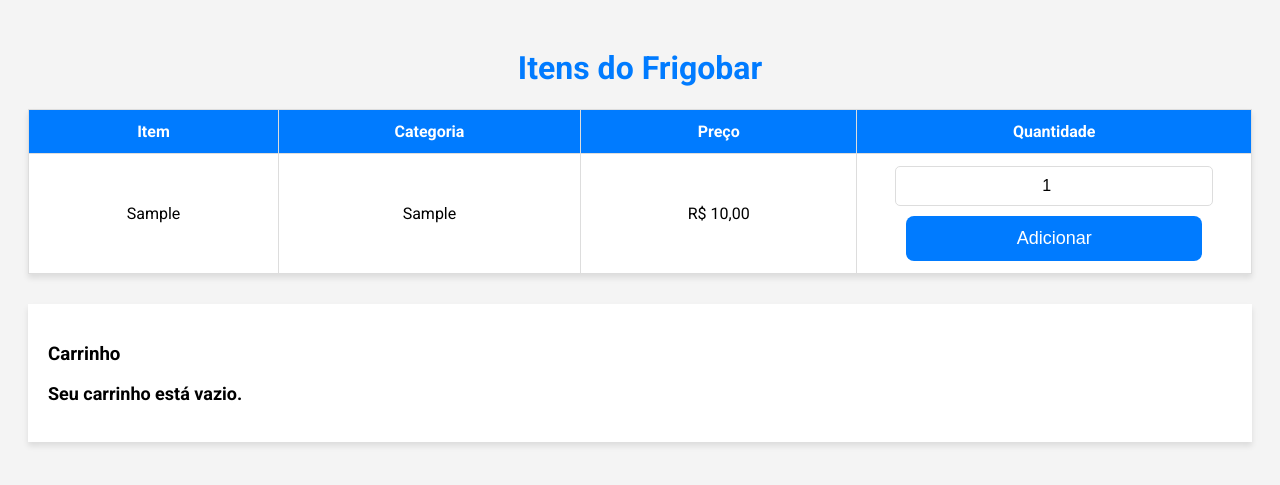
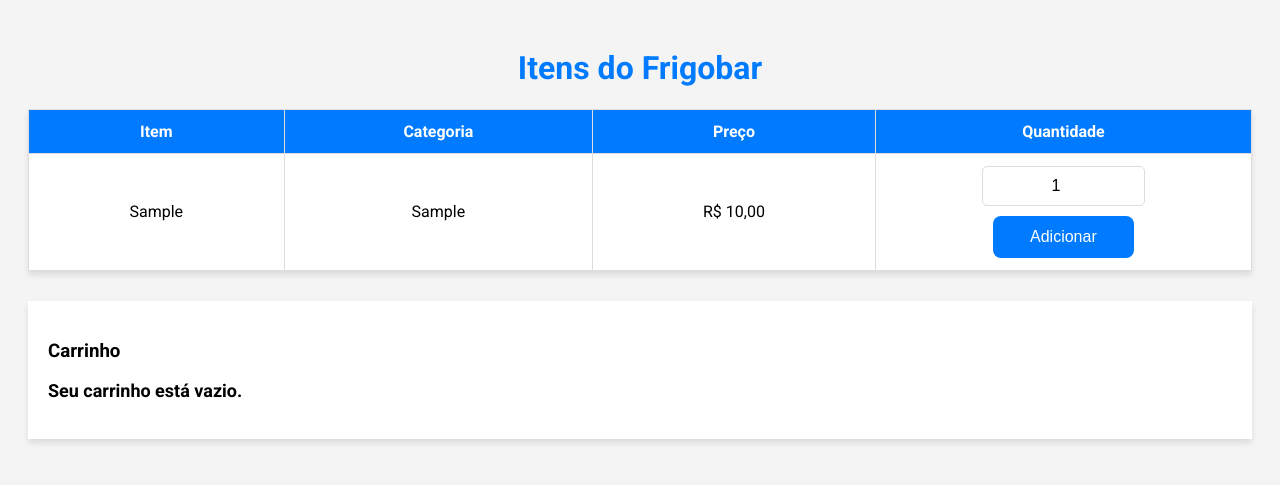
Before and after one commit to devdiegoramon/sistema-hoteis, a PHP site: page /pousada/app/painel/frigobar/index.php in a window 1280 px wide. Shown: the top 485 px of the page. Run offline with PHP 8.4, Linux system fonts and the light colour scheme; tables that the repository leaves empty hold one stand-in row (values such as "Sample post").

Commit message:
estilização botões

```diff
--- a/app/painel/frigobar/index.php
+++ b/app/painel/frigobar/index.php
@@ -214,7 +214,7 @@ $produtos = obterProdutosEstoque($offset, $itens_por_pagina);
         }
 
         form input[type="number"] {
-            width: 80%;
+            width: 40%;
             padding: 10px;
             font-size: 16px;
             border: 1px solid #ddd;
@@ -223,9 +223,9 @@ $produtos = obterProdutosEstoque($offset, $itens_por_pagina);
         }
 
         form button {
-            width: 80%;  /* Garantindo que o botão também ocupe a largura do celular */
+            width: 40%;
             padding: 12px;
-            font-size: 18px;
+            font-size: 16px;
             background-color: #007bff;
             color: white;
             border: none;
@@ -240,6 +240,11 @@ $produtos = obterProdutosEstoque($offset, $itens_por_pagina);
 
         form button:active {
             background-color: #003d80;
+        }
+
+        /* Espaço entre os botões */
+        .cart-summary button + button {
+            margin-top: 15px;
         }
 
         /* Media Query para telas menores */
@@ -331,7 +336,7 @@ $produtos = obterProdutosEstoque($offset, $itens_por_pagina);
             echo "<p>Total: R$ " . number_format($valor_total, 2, ',', '.') . "</p>";
             echo "<button>Comprar</button>";
 
-            // Botão de limpar carrinho
+            // Botão de limpar carrinho com margem superior
             echo "<form method='POST' action=''>
                     <button type='submit' name='limpar_carrinho'>Limpar Carrinho</button>
                   </form>";
```
